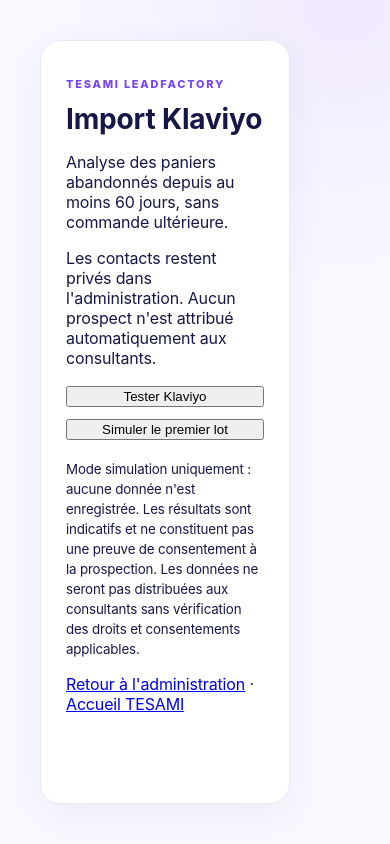
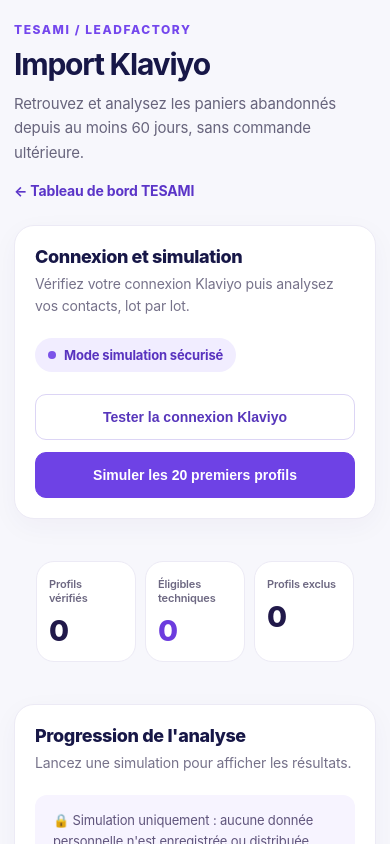
Before and after one commit to RUBYCORP95/Networkly-AI, a Next.js app: page /admin/leadfactory in a window 390 px wide. Shown: the top 844 px of the page. Built offline with nearby package versions, Linux system fonts and the light colour scheme.

Commit message:
Redesign LeadFactory admin page as responsive purple and white dashboard

```diff
--- a/app/admin/leadfactory/page.js
+++ b/app/admin/leadfactory/page.js
@@ -1,5 +1,6 @@
 "use client";
 import {useState} from "react";
+import styles from "./leadfactory.module.css";
 import {createClient} from "../../../lib/supabase/client";
 export default function LeadFactoryAdmin(){
  const [busy,setBusy]=useState(false),[result,setResult]=useState(null),[error,setError]=useState("");
@@ -21,13 +22,19 @@ export default function LeadFactoryAdmin(){
  }
  function reset(){setCursor(null);setTotals({checked:0,eligible:0,skipped:0,batches:0});setResult(null);setError("")}
  const isBatch=result&&typeof result.checked==="number";
- return <main className="adminpage"><div className="admincard"><p className="eyebrow">TESAMI LEADFACTORY</p><h1>Import Klaviyo</h1><p>Analyse des paniers abandonnés depuis au moins 60 jours, sans commande ultérieure.</p><p>Les contacts restent privés dans l'administration. Aucun prospect n'est attribué automatiquement aux consultants.</p>
- <div className="fields"><button type="button" disabled={busy} onClick={()=>run("leadfactory-klaviyo-status")}>Tester Klaviyo</button><button type="button" disabled={busy} onClick={()=>{reset();run("leadfactory-klaviyo-import")}}>Simuler le premier lot</button></div>
- {totals.batches>0&&<div className="pricepreview"><strong>Simulation cumulée — {totals.batches} lot(s)</strong><div className="fields"><div><small>Vérifiés</small><strong>{totals.checked}</strong></div><div><small>Éligibles techniques</small><strong>{totals.eligible}</strong></div><div><small>Exclus</small><strong>{totals.skipped}</strong></div></div></div>}
- {busy&&<p role="status">Vérification en cours…</p>}
- {error&&<p role="alert" className="notice">{error}</p>}
- {result&&<div className="pricepreview" aria-live="polite"><strong>{isBatch?"Dernier lot analysé":"État de la connexion"}</strong>{isBatch?<p>{result.checked} profils vérifiés, {result.eligible} éligibles, {result.skipped} exclus. Aucun contact importé.</p>:<p>{result.klaviyo_reachable?"Connexion Klaviyo opérationnelle (HTTP "+result.klaviyo_status+")":result.message||"Connexion à vérifier (HTTP "+result.klaviyo_status+")"}</p>}</div>}
- {isBatch&&cursor&&<button type="button" disabled={busy} onClick={()=>run("leadfactory-klaviyo-import",cursor)}>Analyser les 20 profils suivants</button>}
- {isBatch&&!cursor&&<p>Fin de la pagination disponible pour cette simulation.</p>}
- <p><small>Mode simulation uniquement : aucune donnée n'est enregistrée. Les résultats sont indicatifs et ne constituent pas une preuve de consentement à la prospection. Les données ne seront pas distribuées aux consultants sans vérification des droits et consentements applicables.</small></p><p><a href="/admin">Retour à l'administration</a> · <a href="/">Accueil TESAMI</a></p></div></main>
+ return <main className={styles.page}><div className={styles.wrap}>
+ <header className={styles.top}><div><p className={styles.eyebrow}>TESAMI / LEADFACTORY</p><h1 className={styles.heading}>Import Klaviyo</h1><p className={styles.sub}>Retrouvez et analysez les paniers abandonnés depuis au moins 60 jours, sans commande ultérieure.</p></div><a className={styles.back} href="/">← Tableau de bord TESAMI</a></header>
+ <section className={styles.card}><div className={styles.detail}><div><h2 className={styles.sectionTitle}>Connexion et simulation</h2><p className={styles.muted}>Vérifiez votre connexion Klaviyo puis analysez vos contacts, lot par lot.</p></div><span className={styles.status}><span className={styles.dot}></span>Mode simulation sécurisé</span></div>
+ <div className={styles.actions}><button className={styles.button+" "+styles.secondary} type="button" disabled={busy} onClick={()=>run("leadfactory-klaviyo-status")}>Tester la connexion Klaviyo</button><button className={styles.button} type="button" disabled={busy} onClick={()=>{reset();run("leadfactory-klaviyo-import")}}>Simuler les 20 premiers profils</button></div>
+ {busy&&<p role="status" className={styles.muted} style={{marginTop:16}}>Analyse en cours…</p>}{error&&<p role="alert" className={styles.notice}>{error}</p>}
+ {result&&!isBatch&&<p className={styles.info} aria-live="polite">{result.klaviyo_reachable?"✓ Connexion Klaviyo opérationnelle (HTTP "+result.klaviyo_status+")":result.message||"Connexion à vérifier (HTTP "+result.klaviyo_status+")"}</p>}
+ </section>
+ <section aria-label="Statistiques de simulation"><div className={styles.stats}><div className={styles.stat}><p className={styles.statLabel}>Profils vérifiés</p><p className={styles.statNumber}>{totals.checked}</p></div><div className={styles.stat}><p className={styles.statLabel}>Éligibles techniques</p><p className={styles.statNumber+" "+styles.purple}>{totals.eligible}</p></div><div className={styles.stat}><p className={styles.statLabel}>Profils exclus</p><p className={styles.statNumber}>{totals.skipped}</p></div></div></section>
+ <section className={styles.card}><div className={styles.detail}><div><h2 className={styles.sectionTitle}>Progression de l'analyse</h2><p className={styles.muted}>{totals.batches===0?"Lancez une simulation pour afficher les résultats.":totals.batches+" lot(s) analysé(s) • "+totals.checked+" profils examinés"}</p></div>{totals.batches>0&&<span className={styles.status}>Aucun contact importé</span>}</div>
+ {isBatch&&<div style={{marginTop:20}}><p className={styles.muted}>Dernier lot : <strong>{result.checked} vérifiés</strong> · {result.eligible} éligibles · {result.skipped} exclus</p></div>}
+ {isBatch&&cursor&&<div className={styles.actions}><button className={styles.button} type="button" disabled={busy} onClick={()=>run("leadfactory-klaviyo-import",cursor)}>Analyser les 20 profils suivants →</button></div>}
+ {isBatch&&!cursor&&<p className={styles.info}>Tous les lots disponibles ont été parcourus.</p>}
+ <div className={styles.info}>🔒 Simulation uniquement : aucune donnée personnelle n'est enregistrée ou distribuée. L'éligibilité technique ne constitue pas un consentement à la prospection par des consultants.</div>
+ </section><footer className={styles.foot}><a href="/admin">Administration</a><a href="/">Accueil TESAMI</a></footer>
+ </div></main>
 }
```
